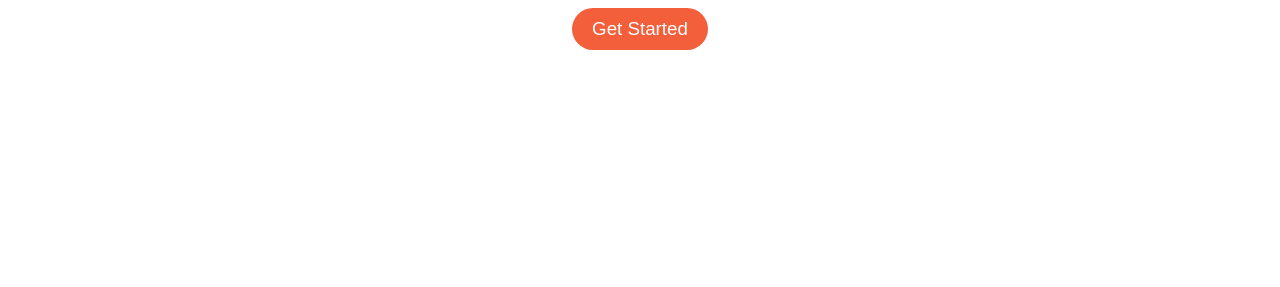
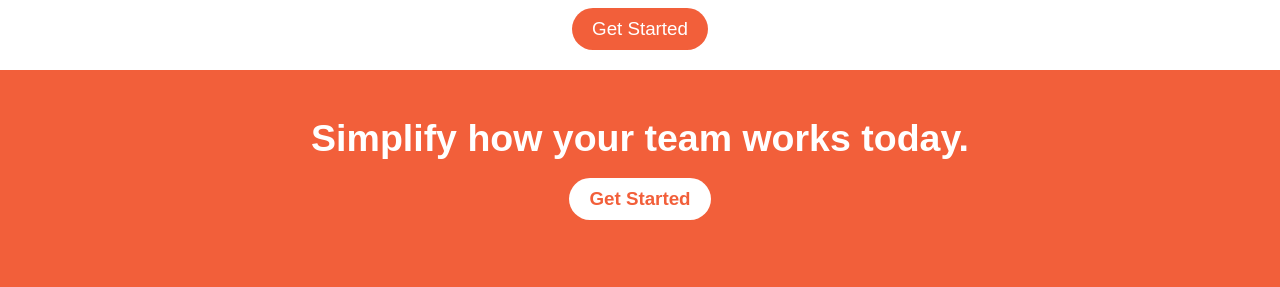
Before and after one commit to hritickjaiswal22/TailwindCSS-Project, a website: page public/index.html in a window 1280 px wide. Shown: the part 2357-2644 px from the top of the page. Before the commit the page ends 2427 px from the top, so only its background shows below. Drawn offline with nearby package versions, Linux system fonts and the light colour scheme; a web font is replaced by a local one.

Commit message:
Added One more section

```diff
--- a/public/index.html
+++ b/public/index.html
@@ -234,6 +234,18 @@
       <button class="btn my-8">Get Started</button>
     </article>
 
+    <article class="bg-brightRed p-20 text-center">
+      <h1 class="text-6xl text-white text-center font-bold">
+        Simplify how your team works today.
+      </h1>
+      <button
+        class="btn my-8 font-bold"
+        style="background-color: white; color: hsl(12, 88%, 59%)"
+      >
+        Get Started
+      </button>
+    </article>
+
     <script src="https://unpkg.com/swiper/swiper-bundle.min.js"></script>
     <script>
       var swiper = new Swiper(".mySwiper", {
```
Also changed, not shown: public/output.css.
